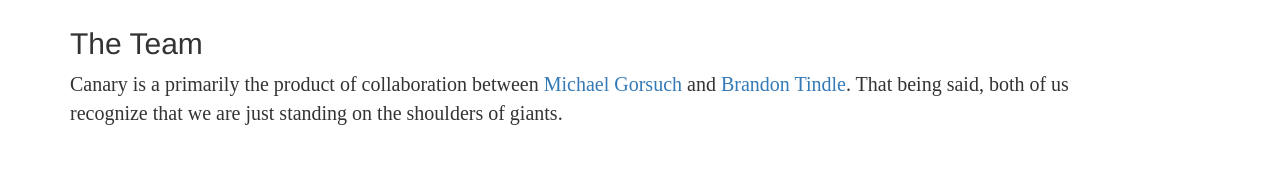
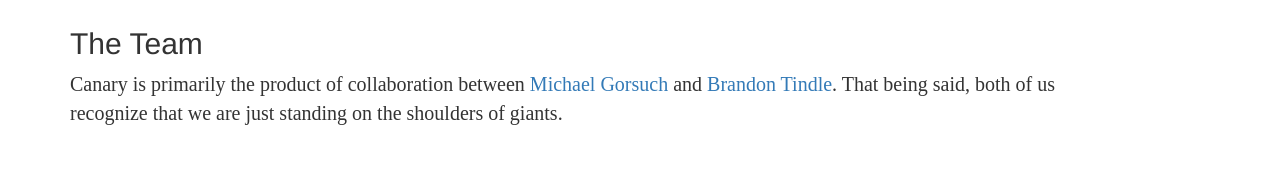
Before and after one commit to canaryio/canaryio.github.io, a plain HTML site: page index.html in a window 1280 px wide. Shown: the part 3602-3779 px from the top of the page. Drawn offline with nearby package versions, Linux system fonts and the light colour scheme.

Commit message:
Corrected a typo

```diff
--- a/index.html
+++ b/index.html
@@ -209,7 +209,7 @@
                         <a name="user-content-credit" class="anchor" href="#credit" rel="noreferrer">
                             <span class="octicon octicon-link"></span>
                         </a>The Team</h2>
-                    <p class="special_2">Canary is a primarily the product of collaboration between
+                    <p class="special_2">Canary is primarily the product of collaboration between
                         <a href="https://twitter.com/michaelgorsuch" rel="noreferrer">Michael Gorsuch</a> and
                         <a href="https://twitter.com/brtindle" rel="noreferrer">Brandon Tindle</a>. That being said, both of us recognize that we are just standing on the shoulders of giants.</p>
                 </div>
```
